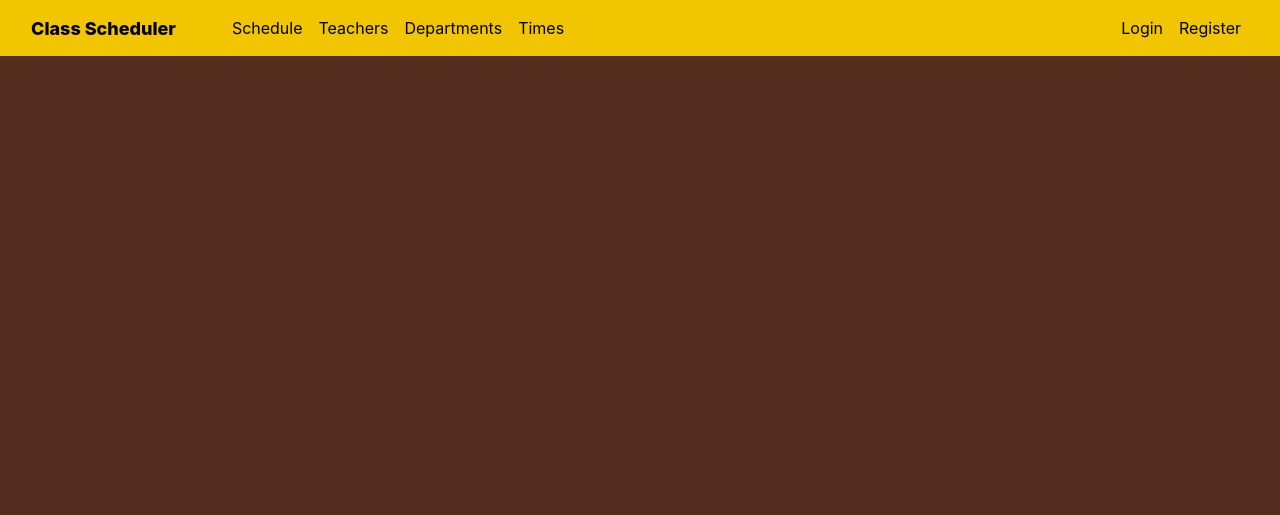
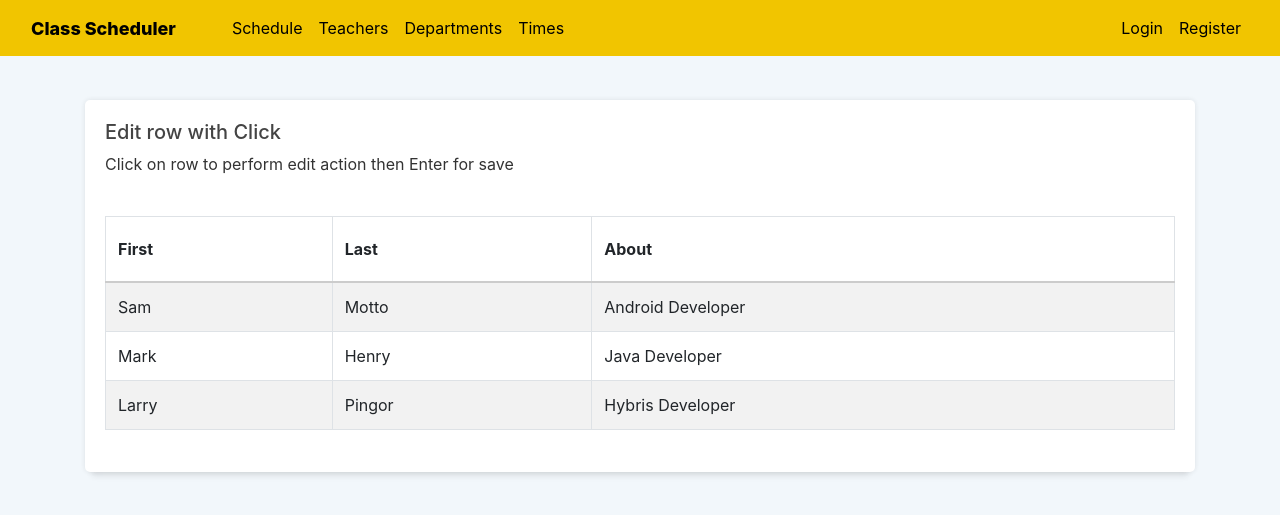
Before and after one commit to anubhavrawal/classscheduler, a Django app: page /scheduler/ in a window 1280 px wide. Shown: the top 515 px of the page. Run offline with Django 3.2, Linux system fonts and the light colour scheme; some libraries are stand-ins or nearby versions.

Commit message:
Got a dynamic table ready for some reconfiguration

```diff
--- /dev/null
+++ b/scheduler/static/scheduler/home.css
@@ -0,0 +1,78 @@
+.mt-100 {
+    margin-top: 100px
+}
+
+.container-fluid {
+    margin-top: 50px
+}
+
+body {
+    background-color: #f2f7fb
+}
+
+.card {
+    border-radius: 5px;
+    -webkit-box-shadow: 0 0 5px 0 rgba(43, 43, 43, 0.1), 0 11px 6px -7px rgba(43, 43, 43, 0.1);
+    box-shadow: 0 0 5px 0 rgba(43, 43, 43, 0.1), 0 11px 6px -7px rgba(43, 43, 43, 0.1);
+    border: none;
+    margin-bottom: 30px;
+    -webkit-transition: all 0.3s ease-in-out;
+    transition: all 0.3s ease-in-out
+}
+
+.card .card-header {
+    background-color: transparent;
+    border-bottom: none;
+    padding: 20px;
+    position: relative
+}
+
+.card .card-block {
+    padding: 1.25rem
+}
+
+.table-responsive {
+    display: inline-block;
+    width: 100%;
+    overflow-x: auto
+}
+
+.card .card-block table tr {
+    padding-bottom: 20px
+}
+
+.table>thead>tr>th {
+    border-bottom-color: #ccc
+}
+
+.table th {
+    padding: 1.25rem 0.75rem
+}
+
+td,
+th {
+    white-space: nowrap
+}
+
+.tabledit-input:disabled {
+    display: none
+}
+
+.btn-primary,
+.sweet-alert button.confirm,
+.wizard>.actions a {
+    background-color: #4099ff;
+    border-color: #4099ff;
+    color: #fff;
+    cursor: pointer;
+    -webkit-transition: all ease-in 0.3s;
+    transition: all ease-in 0.3s
+}
+
+.btn {
+    border-radius: 2px;
+    text-transform: capitalize;
+    font-size: 15px;
+    padding: 10px 19px;
+    cursor: pointer
+}
--- a/scheduler/templates/scheduler/base.html
+++ b/scheduler/templates/scheduler/base.html
@@ -11,6 +11,7 @@
 
     <!-- CSS files -->
     <link rel="stylesheet" type = "text/css" href= "{% static 'scheduler/base.css' %} ">
+    {% block page_css %} {% endblock%}
 
     <!-- Extended Bootstrap CSS and CSS files-->
     {% block scripts %}{% endblock %}
--- a/scheduler/templates/scheduler/home.html
+++ b/scheduler/templates/scheduler/home.html
@@ -1,7 +1,78 @@
 {% extends "scheduler/base.html" %}
 
-{% block scripts %}
-{% endblock scripts %}
+{% block page_css%}
+    <link rel="stylesheet" type = "text/css" href= '/static/scheduler/home.css'>
+{% endblock page_css%}
 
 {% block content %}
+<div class="container mt-100">
+    <div class="row">
+        <div class="col-md-12">
+            <div class="card">
+                <div class="card-header">
+                    <h5>Edit row with Click</h5> <span>Click on row to perform edit action then Enter for save</span>
+                </div>
+                <div class="card-block">
+                    <div class="table-responsive">
+                        <table class="table table-striped table-bordered" id="example-1">
+                            <thead>
+                                <tr>
+                                    <th style="display: none;">#</th>
+                                    <th>First</th>
+                                    <th>Last</th>
+                                    <th>About</th>
+                                </tr>
+                            </thead>
+                            <tbody>
+                                <tr>
+                                    <th scope="row" style="display: none;">1</th>
+                                    <td class="tabledit-view-mode" style="cursor: pointer;"><span class="tabledit-span">Sam </span><input class="tabledit-input form-control input-sm" type="text" name="First Name" value="Mark
+" style="display: none;" disabled=""></td>
+                                    <td class="tabledit-view-mode" style="cursor: pointer;"><span class="tabledit-span" style="">Motto </span><input class="tabledit-input form-control input-sm fill" type="text" name="Last Name" value="Otto
+" style="display: none;" disabled=""></td>
+                                    <td class="tabledit-view-mode"><span class="tabledit-span">Android Developer</span> </td>
+                                </tr>
+                                <tr>
+                                    <th scope="row" style="display: none;">2</th>
+                                    <td class="tabledit-view-mode" style="cursor: pointer;"><span class="tabledit-span">Mark </span><input class="tabledit-input form-control input-sm" type="text" name="First Name" value="Jacob
+" style="display: none;" disabled=""></td>
+                                    <td class="tabledit-view-mode" style="cursor: pointer;"><span class="tabledit-span">Henry </span><input class="tabledit-input form-control input-sm" type="text" name="Last Name" value="Thorntonkk
+" style="display: none;" disabled=""></td>
+                                    <td class="tabledit-view-mode"><span class="tabledit-span">Java Developer</span> </td>
+                                </tr>
+                                <tr>
+                                    <th scope="row" style="display: none;">3</th>
+                                    <td class="tabledit-view-mode" style="cursor: pointer;"><span class="tabledit-span">Larry </span><input class="tabledit-input form-control input-sm" type="text" name="First Name" value="Larry
+" style="display: none;" disabled=""></td>
+                                    <td class="tabledit-view-mode" style="cursor: pointer;"><span class="tabledit-span">Pingor </span><input class="tabledit-input form-control input-sm" type="text" name="Last Name" value="the Bird
+" style="display: none;" disabled=""></td>
+                                    <td class="tabledit-view-mode"><span class="tabledit-span">Hybris Developer</span> </td>
+                                </tr>
+                            </tbody>
+                        </table>
+                    </div>
+                </div>
+            </div>
+        </div>
+    </div>
+</div>
 {% endblock content %}
+
+{% block bootstrapJS %}
+    <script type="text/javascript" src="https://cdn.jsdelivr.net/gh/bbbootstrap/libraries@main/jquery.tabledit.js"></script>
+    <script type="text/javascript" src="https://stackpath.bootstrapcdn.com/bootstrap/4.3.1/js/bootstrap.bundle.min.js"></script>
+    <script type='text/javascript'>$(document).ready(function(){
+// example.php will be used to send the data to the sever database
+$('#example-1').Tabledit({
+url: 'example.php',
+editButton: false,
+deleteButton: false,
+hideIdentifier: true,
+columns: {
+identifier: [0, 'id'],
+editable: [[2, 'first'], [3, 'last'],[3, 'nickname']]
+}
+});
+
+});</script>
+{% endblock bootstrapJS %}
```
Also changed, not shown: scheduler/javascript/home.js (added, +14 -0 lines).
